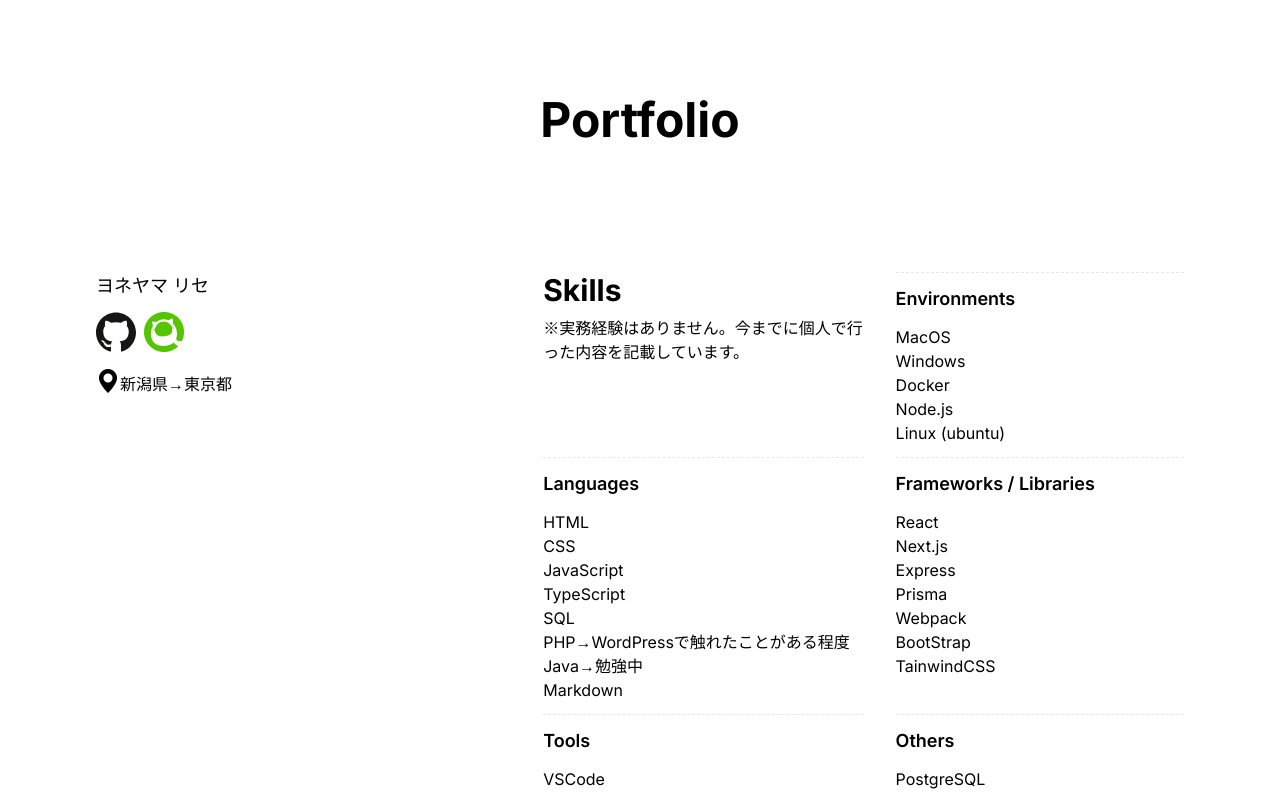
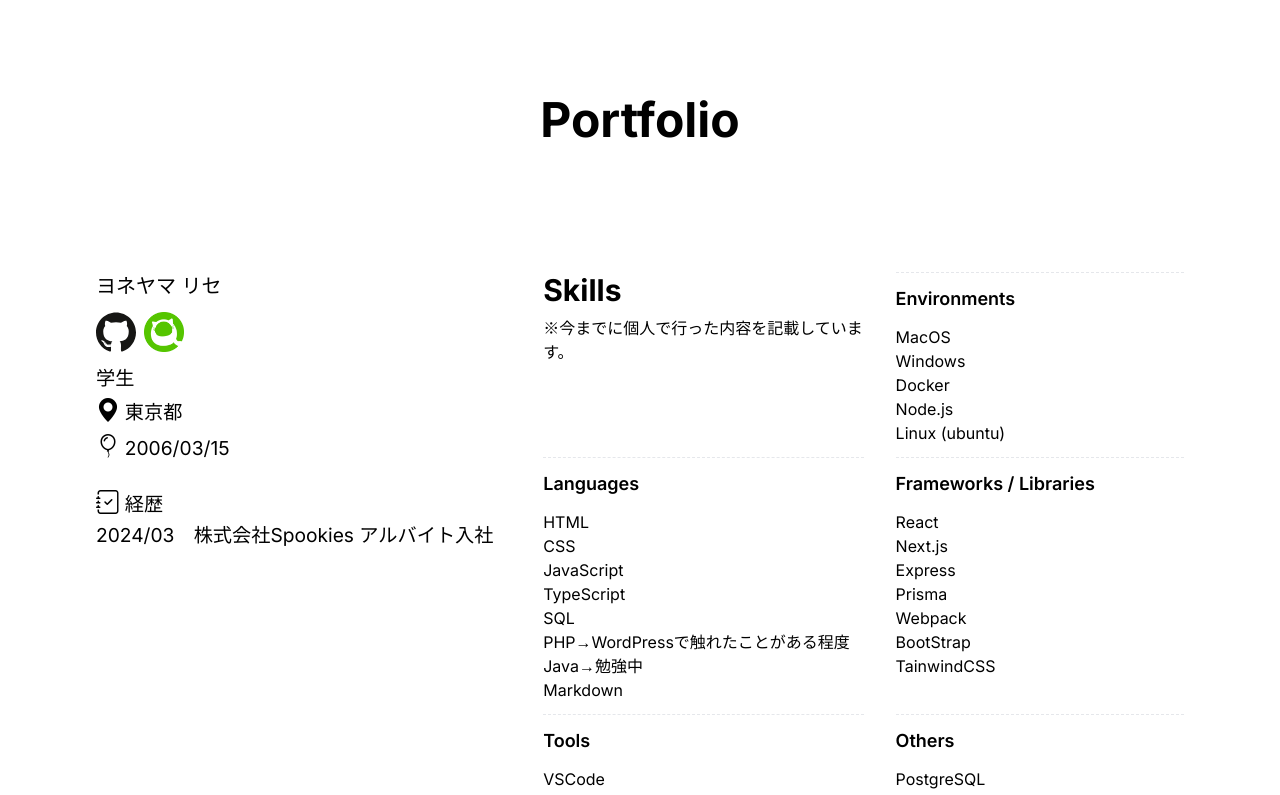
Before and after one commit to koppepam/portfolio, a Next.js app: page / in a window 1280 px wide. Shown: the top 795 px of the page. Built offline with nearby package versions, Linux system fonts and the light colour scheme.

Commit message:
経歴を追加・自己紹介の表示整え

```diff
--- a/components/AboutMe.tsx
+++ b/components/AboutMe.tsx
@@ -1,14 +1,21 @@
 export default function AboutMe() {
-  const css = {fontSize: "1.5rem"};
+  const icon = {fontSize: "1.5rem", marginRight: "0.3rem"};
+  const text = {fontSize: "1.2rem"};
+
   return (
     <div className="lg:w-1/2">
-      <h2 className="text-lg">ヨネヤマ リセ</h2>
-      <div className="flex items-strech my-3 space-x-2">
+      <h2 className="text-xl">ヨネヤマ リセ</h2>
+      <div className="flex items-strech my-3 space-x-2 place-content-center lg:place-content-start">
         <a href="https://github.com/koppepam" target="_blank" rel="noopener noreferrer"><img src="/images/github-icon.svg" alt="GitHub" className="size-10"/></a>
         <a href="https://qiita.com/koppepam" target="_blank" rel="noopener noreferrer"><img src="/images/favicon.png" alt="Qiita" className="size-10"/></a>
       </div>
-      <p><i className="bi bi-geo-alt-fill" style={css}></i>新潟県→東京都</p>
-      {/* <a href="/contact" target="_blank" rel="noopener noreferrer"><i className="bi bi-send" style={css}></i>お問い合わせ</a> */}
+      <p style={text}>学生</p>
+      <p style={text}><i className="bi bi-geo-alt-fill" style={icon}></i>東京都</p>
+      {/* <a href="/contact" target="_blank" rel="noopener noreferrer"><i className="bi bi-send" style={icon}></i>お問い合わせ</a> */}
+      <p style={text}><i className="bi bi-balloon" style={icon}></i>2006/03/15</p>
+      <ul className="mt-5" style={text}><i className="bi bi-journal-check" style={icon}></i>経歴
+        <li style={text}>2024/03　株式会社Spookies アルバイト入社</li>
+      </ul>
     </div>
   );
 }
--- a/components/Skills.tsx
+++ b/components/Skills.tsx
@@ -4,7 +4,7 @@ export default function Skills() {
       <div className="lg:w-3/4 ml-5 text-left lg:grid lg:grid-cols-2 divide-y divide-dashed">
         <div>
           <p className="text-3xl font-bold">Skills</p>
-          <p className="mt-2">※実務経験はありません。今までに個人で行った内容を記載しています。</p>
+          <p className="mt-2">※今までに個人で行った内容を記載しています。</p>
         </div>
         <div className="lg:ml-8 py-3 space-y-3">
           <p className="text-lg font-semibold">Environments</p>
```
